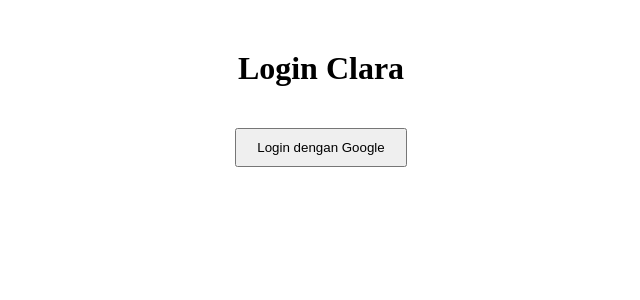
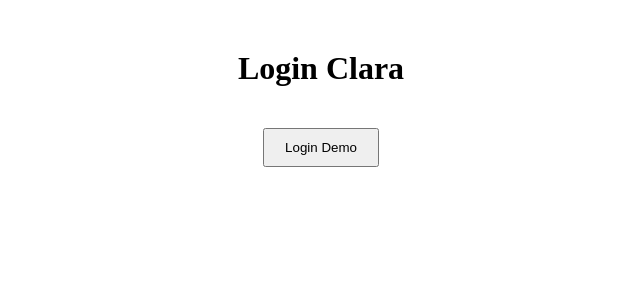
Before and after one commit to knugraha-arn/clara, a Next.js app: page /login in a window 1280 px wide. Shown: the top 300 px of the page, without its empty margins (319-959 px from the left). Built offline with nearby package versions, Linux system fonts and the light colour scheme.

Commit message:
Update page.tsx

```diff
--- a/app/login/page.tsx
+++ b/app/login/page.tsx
@@ -2,7 +2,7 @@
 
 export default function LoginPage() {
   const handleLogin = () => {
-    alert('Login dengan Google akan segera aktif')
+    alert('Fitur login akan segera aktif')
   }
 
   return (
@@ -12,7 +12,7 @@
         onClick={handleLogin}
         style={{ padding: '10px 20px', marginTop: '20px', cursor: 'pointer' }}
       >
-        Login dengan Google
+        Login Demo
       </button>
     </div>
   )
```
